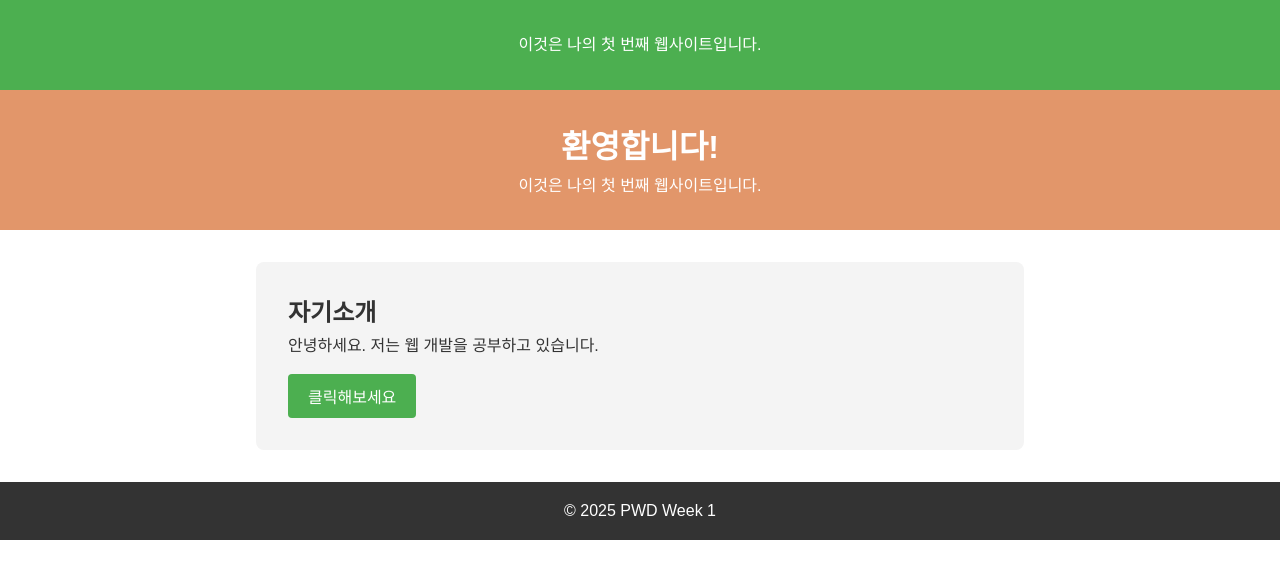
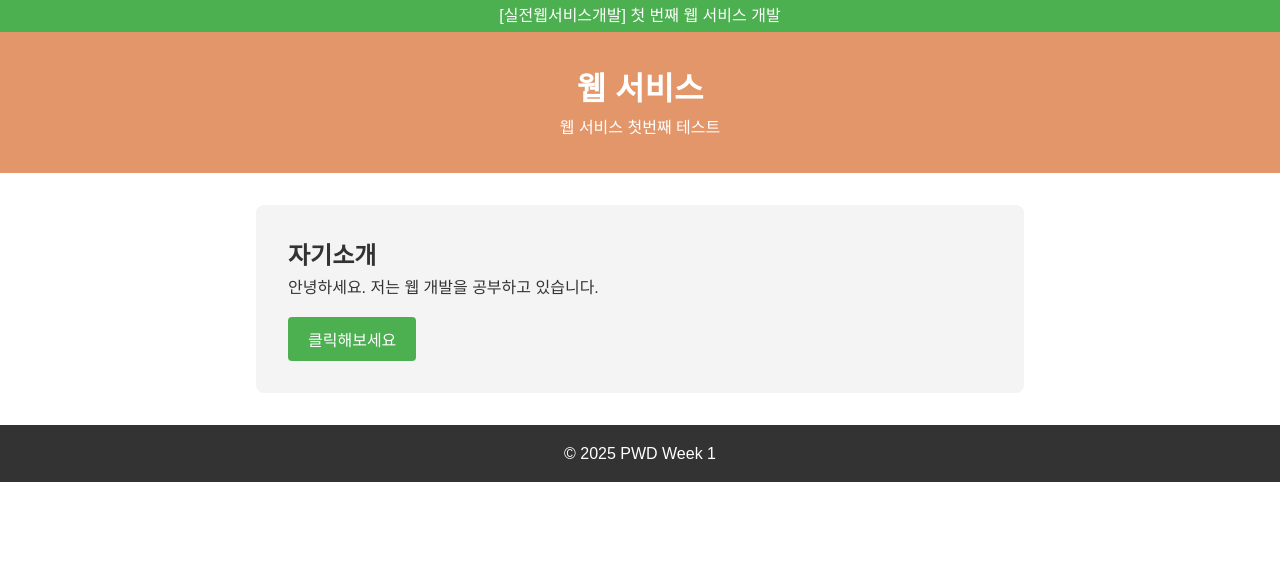
Before and after one commit to alpha7179/pwd-week1, a plain HTML site: page index.html in a window 1280 px wide. Drawn offline with Linux system fonts and the light colour scheme.

Commit message:
[Fix] 3차 수정

```diff
--- a/css/style.css
+++ b/css/style.css
@@ -16,7 +16,7 @@ body {
     background: #4CAF50;
     color: white;
     text-align: center;
-    padding: 2rem;
+    padding: 0.2rem;
 }
 
 header {
--- a/index.html
+++ b/index.html
@@ -3,18 +3,18 @@
 <head>
     <meta charset="UTF-8">
     <meta name="viewport" content="width=device-width, initial-scale=1.0">
-    <title>실전웹서비스개발 1주차</title>
+    <title>실전웹서비스개발 실습</title>
     <link rel="stylesheet" href="css/style.css">
     <script src="javascript/script.js"></script>
 </head>
 <body>
     <!--헤더 공간-->
     <div class="TopSec">
-        <p>이것은 나의 첫 번째 웹사이트입니다.</p>
+        <p> [실전웹서비스개발] 첫 번째 웹 서비스 개발</p>
     </div>
     <header>
-        <h1>환영합니다!</h1>
-        <p>이것은 나의 첫 번째 웹사이트입니다.</p>
+        <h1>웹 서비스</h1>
+        <p>웹 서비스 첫번째 테스트</p>
     </header>
     <!--메인 공간-->
     <main>
```
